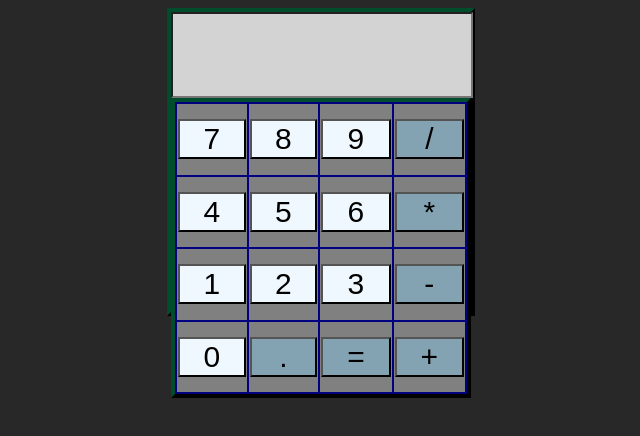
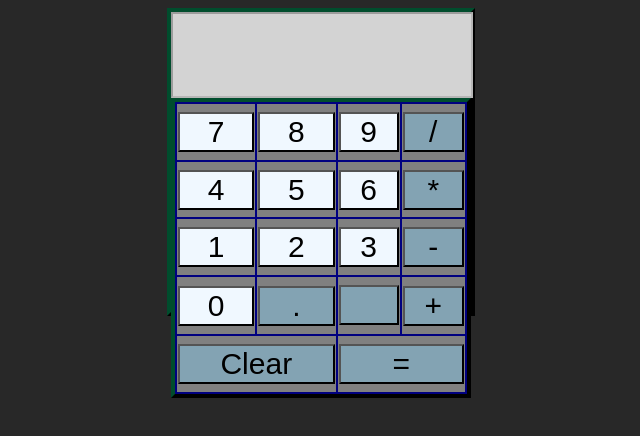
Before and after one commit to pkdex/project-site, a plain HTML site: page calc.html in a window 1280 px wide. Shown: the whole page, without its empty margins (319-959 px from the left). Drawn offline with Linux system fonts and the light colour scheme.

Commit message:
upate calc functionality wis JS

```diff
--- a/calc.html
+++ b/calc.html
@@ -6,73 +6,113 @@
     <title>Calculator - html only</title>
 
     <style>
-       .calculator{
+        .calculator {
             width: 300px;
             height: 300px;
             margin: 0 auto;
-        border-width:4px;
-        border-color:rgb(0, 77, 45);
+            border-width: 4px;
+            border-color: rgb(0, 77, 45);
             border-style: outset;
         }
-       .buttonsign{
+        .buttonsign {
             background-color: rgba(133, 177, 199, 0.719);
         }
-       .buttonnums{
+        .buttonnums {
             background-color: aliceblue;
         }
         button {
             width: 100%;
             height: 40px;
-           font-size: 30px
+            font-size: 30px;
         }
-       input[type="text"]{
-        width:98%;
-        height:80px;
-        font-size:30px;
+        input[type="text"] {
+            width: 98%;
+            height: 80px;
+            font-size: 35px;
+            color: black;
             background-color: lightgray;
-
-        text-align:right;
+            text-align: right;
         }
     </style>
 </head>
-<body style="background-color:rgb(40, 40, 40)">
+<body style="background-color: rgb(40, 40, 40)">
 
 <div class="calculator">
     <div>
-        <input type="text" >
+        <input type="text" id="display" disabled>
     </div>
     <div>
         <table bgcolor="navy" class="calculator buttons">
             <tr bgcolor="grey">
-        <td><button class="buttonnums">7</button></td>
-        <td><button class="buttonnums">8</button></td>
-        <td><button class="buttonnums">9</button></td>
-        <td><button class="buttonsign">/</button></td>
-
+                <td><button class="buttonnums" onclick="appendNumber('7')">7</button></td>
+                <td><button class="buttonnums" onclick="appendNumber('8')">8</button></td>
+                <td><button class="buttonnums" onclick="appendNumber('9')">9</button></td>
+                <td><button class="buttonsign" onclick="appendOperator('/')">/</button></td>
             </tr>
             <tr bgcolor="grey">
-        <td><button class="buttonnums">4</button></td>
-        <td><button class="buttonnums">5</button></td>
-        <td><button class="buttonnums">6</button></td>
-        <td><button class="buttonsign">*</button></td>
-
+                <td><button class="buttonnums" onclick="appendNumber('4')">4</button></td>
+                <td><button class="buttonnums" onclick="appendNumber('5')">5</button></td>
+                <td><button class="buttonnums" onclick="appendNumber('6')">6</button></td>
+                <td><button class="buttonsign" onclick="appendOperator('*')">*</button></td>
             </tr>
             <tr bgcolor="grey">
-        <td><button class="buttonnums">1</button></td>
-        <td><button class="buttonnums">2</button></td>
-        <td><button class="buttonnums">3</button></td>
-        <td><button class="buttonsign">-</button></td>
+                <td><button class="buttonnums" onclick="appendNumber('1')">1</button></td>
+                <td><button class="buttonnums" onclick="appendNumber('2')">2</button></td>
+                <td><button class="buttonnums" onclick="appendNumber('3')">3</button></td>
+                <td><button class="buttonsign" onclick="appendOperator('-')">-</button></td>
             </tr>
             <tr bgcolor="grey">
-        <td><button class="buttonnums">0</button></td>
-        <td><button class="buttonsign">.</button></td>
-        <td><button class="buttonsign">=</button></td>
-        <td><button class="buttonsign">+</button></td>
-
+                <td><button class="buttonnums" onclick="appendNumber('0')">0</button></td>
+                <td><button class="buttonsign" onclick="appendNumber('.')">.</button></td>
+                <td><button class="buttonsign"></button></td>
+                <td><button class="buttonsign" onclick="appendOperator('+')">+</button></td>
+            </tr>
+            <tr bgcolor="grey">
+                <td colspan="2" align="left"><button class="buttonsign" onclick="clearInput()">Clear</button></td>
+                <td colspan="2" align="right"><button class="buttonsign" onclick="calculate()">=</button></td>
             </tr>
         </table>
     </div>
 </div>
 
+<script>
+    let currentInput = '';
+
+    function appendNumber(num) {
+        if (num === '.') {
+            const lastNumber = currentInput.split(/[\s+*/-]/).pop(); // splits at any operator
+            if (lastNumber.includes('.')) { // prevent adding a decimal if the last number already has one
+                return; // prevent multiple decimals in the same number
+            }
+        }
+        currentInput += num;
+        document.getElementById('display').value = currentInput; // updates display to num by accessing display value
+    }
+
+    function appendOperator(op) {
+        if (['+', '-', '*', '/'].includes(currentInput.trim().slice(-1))) { // prevent adding an operator if the last character is an operator
+            return; // do nothing if the last character is already an operator
+        }
+        currentInput += ' ' + op + ' '; // Step 1: Add the operator to the current input
+        document.getElementById('display').value = currentInput; // Step 2: Update the calculator display
+    }
+
+    function calculate() {
+        try {
+            let result = eval(currentInput);  // Evaluate the current input
+            document.getElementById('display').value = result; // Show result in the display
+            currentInput = result;  // Update global currentInput for further calculations
+        } catch (error) {
+            document.getElementById('display').value = 'Error'; // Show error if calculation fails
+            currentInput = '';  // Resets global currentInput
+        }
+    }
+
+    function clearInput() {
+        currentInput = "";  // reset currentInput to an empty string
+        document.getElementById('display').value = "";  // clear the display
+    }
+</script>
+
 </body>
 </html>
--- a/style.css
+++ b/style.css
@@ -29,7 +29,7 @@ p{
 /* LINK STYLING */
 
 .text-link{
-    color:rgb(189, 239, 255);
+    color:rgb(117, 218, 252);
     text-decoration: none;
 }
 .page-link{
```
Also changed, not shown: index.html (+6 -9 lines), 1 other file. Lines whose indentation alone changed are shown as unchanged.
